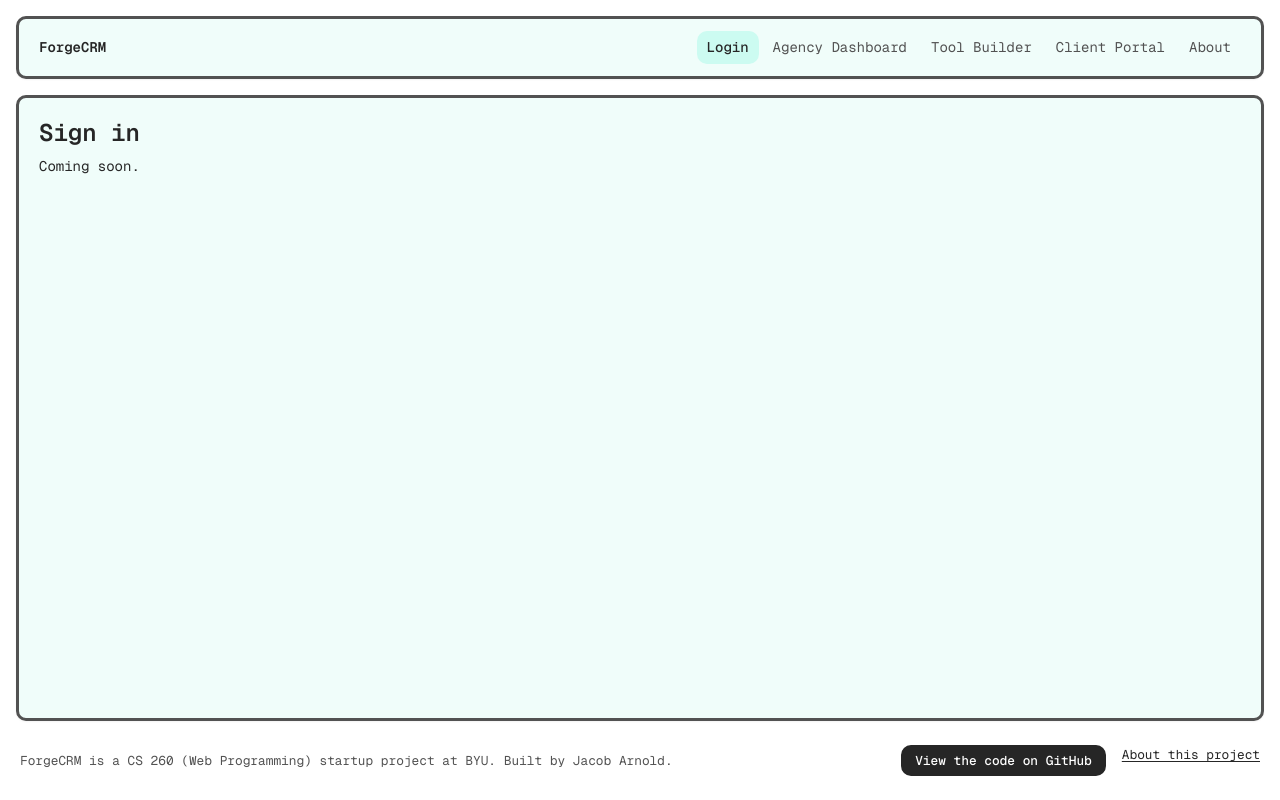
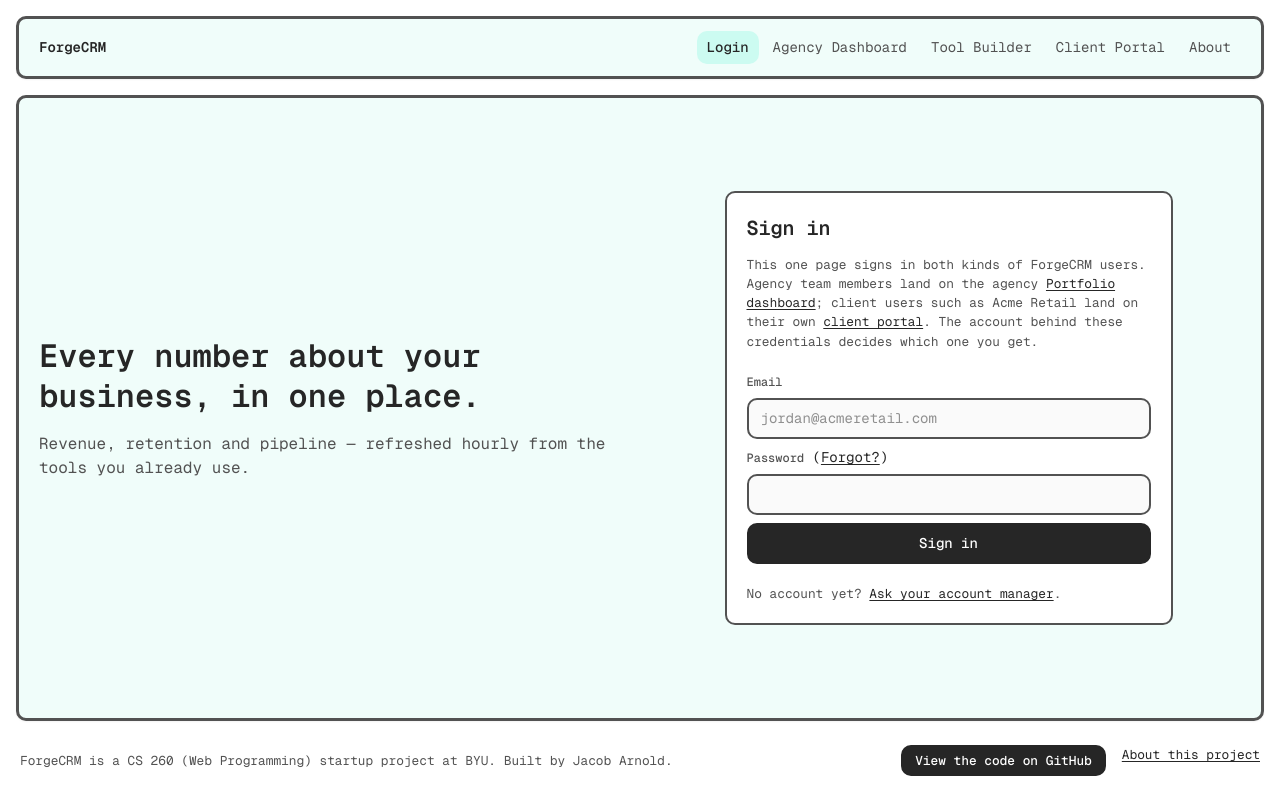
Before and after one commit to WickedWicket373/startup, a React (Vite) app: page / in a window 1280 px wide. Built offline with nearby package versions, Linux system fonts and the light colour scheme.

Commit message:
Port the login page to a Login component

```diff
--- a/src/app.css
+++ b/src/app.css
@@ -157,3 +157,40 @@ footer ul {
 #github-link:hover {
   background: #404040;
 }
+
+label {
+  font-size: 0.75rem;
+  font-weight: 500;
+  color: var(--text-2);
+}
+
+input[type="text"],
+input[type="email"],
+input[type="password"],
+select,
+textarea {
+  display: block;
+  width: 100%;
+  margin-top: 0.375rem;
+  padding: 0.5rem 0.75rem;
+  background: var(--input);
+  border: 2px solid var(--border);
+  border-radius: var(--radius);
+  color: var(--text);
+  font: inherit;
+}
+
+button {
+  padding: 0.5rem 1rem;
+  background: var(--text);
+  color: #ffffff;
+  border: 2px solid var(--text);
+  border-radius: var(--radius);
+  font: inherit;
+  font-weight: 500;
+  cursor: pointer;
+}
+
+button:hover {
+  background: #404040;
+}
--- a/src/app.jsx
+++ b/src/app.jsx
@@ -1,6 +1,7 @@
 import React from 'react';
 import { BrowserRouter, NavLink, Route, Routes } from 'react-router-dom';
 import './app.css';
+import { Login } from './login/login';
 
 export default function App() {
   return (
@@ -20,7 +21,7 @@ export default function App() {
         </header>
 
         <Routes>
-          <Route path="/" element={<Stub title="Sign in" />} />
+          <Route path="/" element={<Login />} />
           <Route path="/dashboard" element={<Stub title="Portfolio" />} />
           <Route path="/tool-builder" element={<Stub title="Retention Report" />} />
           <Route path="/portal" element={<Stub title="Performance overview" />} />
--- /dev/null
+++ b/src/login/login.css
@@ -0,0 +1,39 @@
+.login-form {
+  background: #ffffff;
+  border: 2px solid var(--border);
+  border-radius: var(--radius);
+  padding: 1.25rem;
+}
+
+.login-pitch h1 {
+  font-size: 2rem;
+  margin-bottom: 1rem;
+}
+
+.login-pitch p {
+  color: var(--text-2);
+  font-size: 1rem;
+}
+
+.login-form h2 {
+  font-size: 1.25rem;
+}
+
+.login-form > p {
+  color: var(--text-2);
+  font-size: 0.8rem;
+}
+
+.login-form form {
+  margin: 1.25rem 0;
+}
+
+.login-form button {
+  width: 100%;
+}
+
+@media (max-width: 640px) {
+  .login-pitch h1 {
+    font-size: 1.5rem;
+  }
+}
--- /dev/null
+++ b/src/login/login.jsx
@@ -0,0 +1,46 @@
+import React from 'react';
+import { Link } from 'react-router-dom';
+import './login.css';
+
+export function Login() {
+  return (
+    <main className="grid grid-cols-1 lg:grid-cols-2 gap-8 items-center flex-1">
+      <section className="login-pitch" aria-label="Product pitch">
+        <h1>Every number about your business, in one place.</h1>
+        <p>Revenue, retention and pipeline — refreshed hourly from the tools you already use.</p>
+      </section>
+
+      <section className="login-form w-full lg:max-w-md lg:justify-self-center" aria-label="Sign in">
+        <h2>Sign in</h2>
+        <p>
+          This one page signs in both kinds of ForgeCRM users. Agency team
+          members land on the agency <Link to="/dashboard">Portfolio dashboard</Link>;
+          client users such as Acme Retail land on their own{' '}
+          <Link to="/portal">client portal</Link>. The account behind these credentials
+          decides which one you get.
+        </p>
+
+        {/* PLACEHOLDER: login — replaced by bcrypt-backed authentication at the Service deliverable */}
+        <form>
+          <p>
+            <label htmlFor="email">Email</label>
+            <br />
+            <input type="email" id="email" name="email" placeholder="jordan@acmeretail.com" autoComplete="username" required />
+          </p>
+          <p>
+            <label htmlFor="password">Password</label> (<a href="#">Forgot?</a>)
+            <br />
+            <input type="password" id="password" name="password" autoComplete="current-password" required />
+          </p>
+          <p>
+            <button type="button">Sign in</button>
+          </p>
+        </form>
+
+        <p>
+          No account yet? <a href="#">Ask your account manager</a>.
+        </p>
+      </section>
+    </main>
+  );
+}
```
